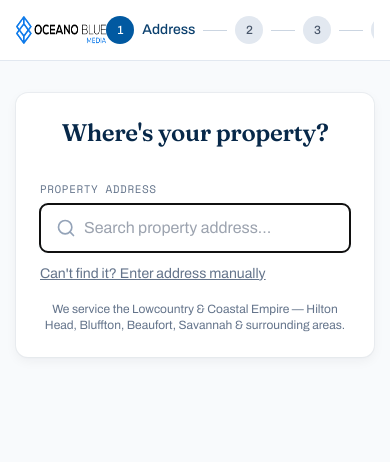
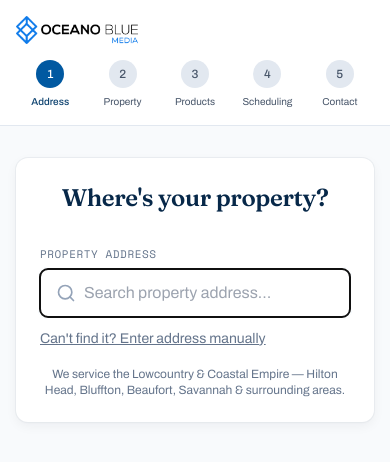
Before and after one commit to oceanoblue/oceano-blue-ops, a Next.js app: page /book in a window 390 px wide. Shown: the top 462 px of the page. Built offline with nearby package versions, Linux system fonts and the light colour scheme.

Commit message:
Keep booking logo and progress steps readable on mobile (#190)

```diff
--- a/components/booking/BookingWizard.tsx
+++ b/components/booking/BookingWizard.tsx
@@ -177,9 +177,9 @@ export function BookingWizard({
   return (
     <div className="min-h-screen bg-slate-50">
       <header className="border-b border-slate-200 bg-white">
-        <div className="mx-auto max-w-6xl px-4 sm:px-6 py-4 flex items-center justify-between">
-          <Link href="/" className="flex items-center gap-3">
-            <BrandLogo variant="dark" className="h-7 w-auto" />
+        <div className="mx-auto flex max-w-6xl flex-col gap-4 px-4 py-4 sm:px-6 xl:flex-row xl:items-center xl:justify-between xl:gap-6">
+          <Link href="/" className="flex shrink-0 items-center gap-3 self-start xl:self-auto">
+            <BrandLogo variant="dark" className="h-7 w-auto shrink-0" />
             {label && (
               <span className="hidden sm:inline border-l border-slate-200 pl-3 text-sm font-medium text-slate-500">
                 {label}
--- a/components/booking/StepHeader.tsx
+++ b/components/booking/StepHeader.tsx
@@ -6,16 +6,17 @@ const STEPS = ['Address', 'Property', 'Products', 'Scheduling', 'Contact'];
 
 export function StepHeader({ current }: { current: number }) {
   return (
-    <nav className="flex items-center gap-2 sm:gap-3 overflow-x-auto" aria-label="Progress">
+    <nav className="min-w-0 w-full xl:w-auto" aria-label="Progress">
+      <ol className="grid grid-cols-5 gap-1 xl:flex xl:items-center xl:gap-2">
       {STEPS.map((label, i) => {
         const idx = i + 1;
         const done = idx < current;
         const active = idx === current;
         return (
-          <div key={label} className="flex items-center gap-2 sm:gap-3">
+          <li key={label} aria-current={active ? 'step' : undefined} className="flex min-w-0 flex-col items-center gap-1.5 xl:flex-row xl:gap-2">
             <div
               className={cn(
-                'flex h-7 w-7 items-center justify-center rounded-full text-xs font-medium',
+                'flex h-7 w-7 shrink-0 items-center justify-center rounded-full text-xs font-medium',
                 done && 'bg-ocean-700 text-white',
                 active && 'bg-ocean-700 text-white',
                 !done && !active && 'bg-slate-200 text-slate-600'
@@ -25,17 +26,17 @@ export function StepHeader({ current }: { current: number }) {
             </div>
             <span
               className={cn(
-                'text-sm',
-                active ? 'font-medium text-ocean-900' : 'text-slate-600',
-                !active && !done && 'hidden sm:inline'
+                'whitespace-nowrap text-[10px] sm:text-xs xl:text-sm',
+                active ? 'font-medium text-ocean-900' : 'text-slate-600'
               )}
             >
               {label}
             </span>
-            {idx < STEPS.length && <div className="h-px w-6 bg-slate-300 sm:w-12" />}
-          </div>
+            {idx < STEPS.length && <div aria-hidden="true" className="hidden h-px w-4 shrink-0 bg-slate-300 xl:block" />}
+          </li>
         );
       })}
+      </ol>
     </nav>
   );
 }
```
